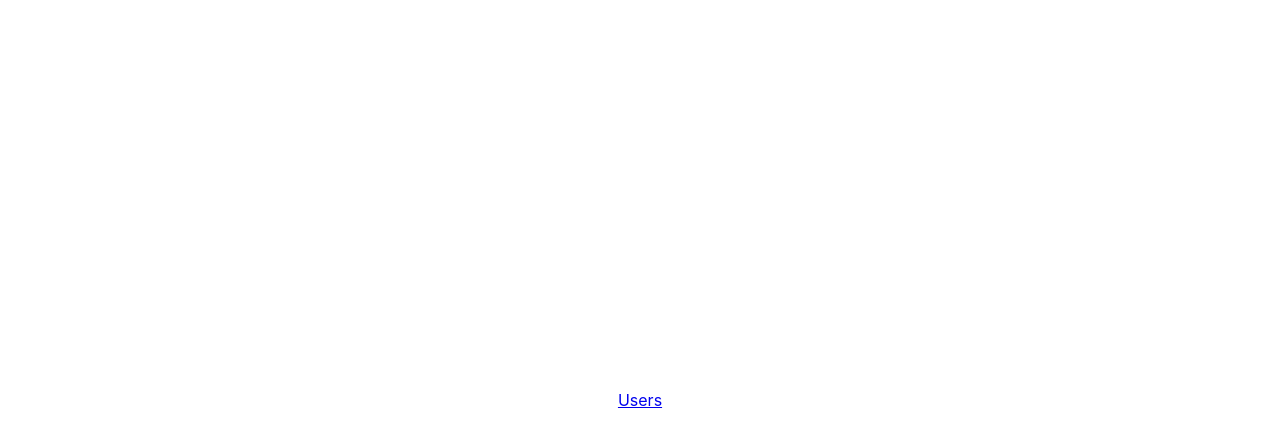
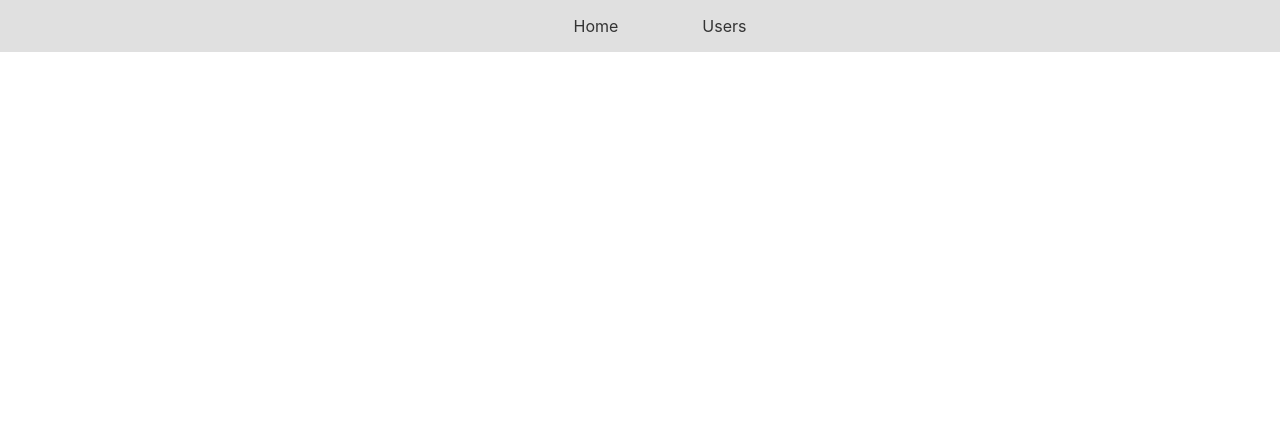
Before and after one commit to emily6699/nuxt, a Nuxt app: page / in a window 1280 px wide. Shown: the top 444 px of the page. Built offline with nearby package versions, Linux system fonts and the light colour scheme.

Commit message:
section 2 pages,routing&view

```diff
--- /dev/null
+++ b/assets/styles/main.css
@@ -0,0 +1,3 @@
+html,body{
+    margin:0;
+}
--- /dev/null
+++ b/components/Header.vue
@@ -0,0 +1,37 @@
+<template>
+  <header class="header">
+      <ul class="nav-items">
+         <li class="nav-list">
+             <nuxt-link to="/">Home</nuxt-link>
+          </li>
+          <li class="nav-list">
+             <nuxt-link to ="/users">Users</nuxt-link>
+         </li>
+     </ul>
+  </header>
+
+</template>
+
+<style scoped>
+.header{
+  background: #e0e0e0;
+}
+
+  .nav-items{
+    display:flex;
+    text-align: center;
+    justify-content: center;
+  }
+  .nav-list{
+    padding: 16px 42px;
+    list-style-type: none;
+  }
+  .nav-list a{
+    text-decoration: none;
+    color:#333;
+  }
+
+  .nav-list a:hover{
+    color:white
+  }
+</style>
--- a/layouts/default.vue
+++ b/layouts/default.vue
@@ -1,9 +1,17 @@
 <template>
   <div>
+    <Header/>
     <nuxt />
   </div>
 </template>
-
+<script>
+import Header from "~/components/Header.vue"
+export default {
+  components:{
+    Header
+  }
+}
+</script>
 <style>
 html {
   font-family: 'Source Sans Pro', -apple-system, BlinkMacSystemFont, 'Segoe UI',
--- /dev/null
+++ b/layouts/error.vue
@@ -0,0 +1,5 @@
+<template>
+    <div>
+        An error has occured!
+    </div>
+</template>
--- a/layouts/user.vue
+++ b/layouts/user.vue
@@ -1,12 +1,18 @@
 <template>
   <div class="user-section">
+    <Header/>
     User Section
     <nuxt />
   </div>
 </template>
 
 <script>
-export default {};
+import Header from "~/components/Header.vue"
+export default {
+  components:{
+    Header
+  },
+};
 </script>
 
 <style>
--- a/nuxt.config.js
+++ b/nuxt.config.js
@@ -23,6 +23,7 @@ export default {
   ** Global CSS
   */
   css: [
+    '~/assets/styles/main.css'
   ],
   /*
   ** Plugins to load before mounting the App
--- a/pages/index.vue
+++ b/pages/index.vue
@@ -1,15 +1,16 @@
 <template>
-  <div class="container">
-    <nuxt-link to="/users">Users</nuxt-link>
-  </div>
+      <div class="container">
+      </div>
 </template>
 
 <script>
 import Logo from "~/components/Logo.vue";
+import Header from "~/components/Header.vue"
 
 export default {
   components: {
-    Logo
+    Logo,
+    Header
   }
 };
 </script>
--- a/pages/users/index.vue
+++ b/pages/users/index.vue
@@ -1,9 +1,17 @@
 <template>
-  <div>Please enter an Id and click the button</div>
+<div>
+   <!-- <Header/> -->
+   <div>Please enter an Id and click the button</div>
+</div>
+
 </template>
 
 <script>
+import Header from "~/components/Header.vue"
 export default {
+  components:{
+    Header
+  },
   data() {
     return {
       userId: ""
```
Also changed, not shown: package.json (line endings or trailing spaces), 1 other file (tests, documents, lock files or other folders).
